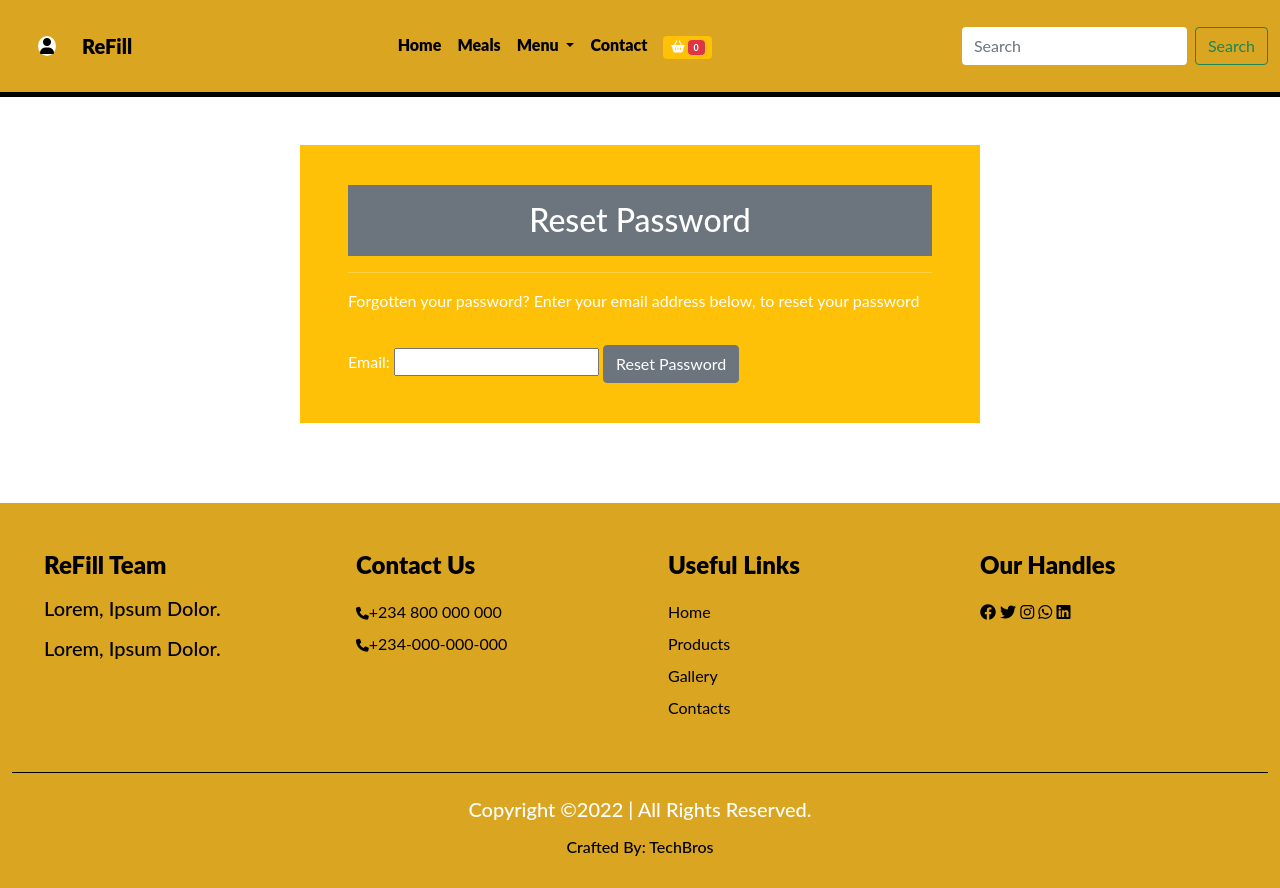
After one commit to Tpopson/chaw, a Django app: page /password_reset in a window 1280 px wide. The commit adds this page. Run offline with Django 4.2, Linux system fonts and the light colour scheme; data comes from the database, SQL or seed files in the repository; both versions use the stored data as it was after the commit; some libraries are stand-ins or nearby versions.

Commit message:
requirements.txt added

```diff
--- a/chaw/urls.py
+++ b/chaw/urls.py
@@ -17,10 +17,14 @@ from django.contrib import admin
 from django.urls import path,include
 from django.conf.urls.static import static
 from django.conf import settings
+from django.contrib.auth import views as auth_views
 
 urlpatterns = [
     path('techbro/', admin.site.urls),
     path('', include('techbro.urls')),
+    path('password_reset/done/', auth_views.PasswordResetDoneView.as_view(template_name='password/password_reset_done.html'), name='password_reset_done'),
+    path('reset/<uidb64>/<token>/', auth_views.PasswordResetConfirmView.as_view(template_name="password/password_reset_confirm.html"), name='password_reset_confirm'),
+    path('reset/done/', auth_views.PasswordResetCompleteView.as_view(template_name='password/password_reset_complete.html'), name='password_reset_complete'),
 ]
 if settings.DEBUG:
     urlpatterns += static(settings.STATIC_URL, document_root=settings.STATIC_ROOT)
--- a/techbro/templates/base.html
+++ b/techbro/templates/base.html
@@ -14,7 +14,8 @@
     <link rel="stylesheet" href="{% static 'css/index.css' %}">
     <link rel="stylesheet" href="{% static 'css/nedu.css' %}">
     <link rel="stylesheet" href="{% static 'css/style.css' %}">
-    <link rel="icon" href="{% static '' %}img/pexels-pixabay-461198.jpg">
+    {% comment %} <link rel="icon" href="{% static '' %}img/pexels-pixabay-461198.jpg">  {% endcomment %}
+    <link rel="icon" type="image/png" sizes="96x96" href="{% static '' %}img/favicon-96x96.png">
     <title>ReFill | {% block title %} {% endblock title %}</title>
   </head>
   <body>
--- /dev/null
+++ b/techbro/templates/password/password_reset.html
@@ -0,0 +1,30 @@
+{% extends 'base.html' %}
+
+
+{% block title %} Reset Password {% endblock title %}
+<!-- header  -->
+{% block header %} {% include 'header.html' %}{% endblock header %}
+<!-- header  -->
+{% block content %}
+
+	<!--Reset Password-->
+    <div class="container">
+        <div class="row justify-content-center m-5">
+            <div class="col-10 col-sm-8 bg-warning py-4 px-5 text-white">
+                <h2 class="mt-3 bg-secondary text-center py-3 px-5">Reset Password</h2>
+                <hr>
+                <p>Forgotten your password? Enter your email address below, to reset your password</p>
+                <form class="bg-warning" method="POST">
+                {% csrf_token %}
+                    {{ password_reset_form }}
+                    <button class="btn btn-secondary text-white my-3" type="submit">Reset Password</button>
+                </form>
+            </div>
+        </div>
+    </div>
+{% endblock content %}
+
+
+<!--- footer -->
+{% block footer %} {% include 'footer.html' %}{% endblock footer %}
+<!--- footer done -->
--- a/techbro/templates/signin.html
+++ b/techbro/templates/signin.html
@@ -28,6 +28,7 @@
                 <input type="submit" value="SignIn">
             </div>
         </form>
+        <a class="btn btn-warning text-white my-3" href="{% url 'password_reset' %}">Forgot password?</a>
     </div>
 </div>
 
--- a/techbro/urls.py
+++ b/techbro/urls.py
@@ -4,6 +4,7 @@ from .views import *
 
 urlpatterns = [
     path('', index, name='index'),
+    path('password_reset', password_reset_request, name='password_reset'),
     path('contact', contactt, name='contact'),
     path('all_food', all_food, name='all_food'),
     path('categories', categories, name='categories'),
--- a/techbro/views.py
+++ b/techbro/views.py
@@ -11,11 +11,25 @@ from django.core.mail import EmailMessage
 from django.conf import settings
 from django.contrib import messages
 
+# password reset modules
+from django.core.mail import send_mail, BadHeaderError
+from django.http import HttpResponse
+from django.contrib.auth.forms import PasswordResetForm
+from django.contrib.auth.models import User
+from django.template.loader import render_to_string
+from django.db.models.query_utils import Q
+from django.utils.http import urlsafe_base64_encode
+from django.contrib.auth.tokens import default_token_generator
+from django.utils.encoding import force_bytes
+# password reset modules done
+
+
 from techbro.models import *
 from dashboard.models import *
 from cart.models import *
 from techbro.forms import SignupForm
 from dashboard.forms import ProfileUpdateForm
+
 
 # Create your views here.
 def index(request):
@@ -34,6 +48,39 @@ def index(request):
     }
 
     return render(request, 'index.html', context)
+
+
+def password_reset_request(request):
+	if request.method == "POST":
+		password_reset_form = PasswordResetForm(request.POST)
+		if password_reset_form.is_valid():
+			data = password_reset_form.cleaned_data['email']
+			associated_users = User.objects.filter(Q(email=data))
+			if associated_users.exists():
+				for user in associated_users:
+					subject = "Password Reset Requested"
+					email_template_name = "password/password_reset_email.txt"
+					c = {
+					"email":user.email,
+					'domain':'127.0.0.1:8000',
+					'site_name': 'Refill',
+					"uid": urlsafe_base64_encode(force_bytes(user.pk)),
+					"user": user,
+					'token': default_token_generator.make_token(user),
+					'protocol': 'http',
+					}
+					email = render_to_string(email_template_name, c)
+					try:
+						send_mail(subject, email, 'tpro1216@gmail.com', [user.email], fail_silently=False)
+					except BadHeaderError:
+						return HttpResponse('Invalid header found.')
+					return redirect ("password_reset/done/")
+	password_reset_form = PasswordResetForm()
+	return render(request=request, template_name="password/password_reset.html", context={
+        "password_reset_form":password_reset_form
+        })
+
+
 
 def contactt(request):
     return render(request, 'contact.html')
@@ -340,7 +387,7 @@ def payment(request):
     if request.method == 'POST':#integrate API
         api_key = 'sk_test_0c3bb25f14513ee95dcbe057e8b007f8b8480aa1'
         curl = 'https://api.paystack.co/transaction/initialize'
-        cburl = 'http://52.3.143.87/completed'
+        cburl = 'http://34.254.226.172/completed'
         # cburl = 'http://localhost:8000/completed'
         ref_code = str(uuid.uuid4())
         user = User.objects.get(username = request.user.username)
```
Also changed, not shown: chaw/settings.py (+17 -8 lines), techbro/templates/password/password_reset_complete.html (added, +27 -0 lines), techbro/templates/password/password_reset_confirm.html (added, +30 -0 lines), techbro/templates/password/password_reset_done.html (added, +33 -0 lines), techbro/templates/password/password_reset_email.txt (added, +17 -0 lines), db.sqlite3, techbro/static/img/favicon-96x96.png (added).
